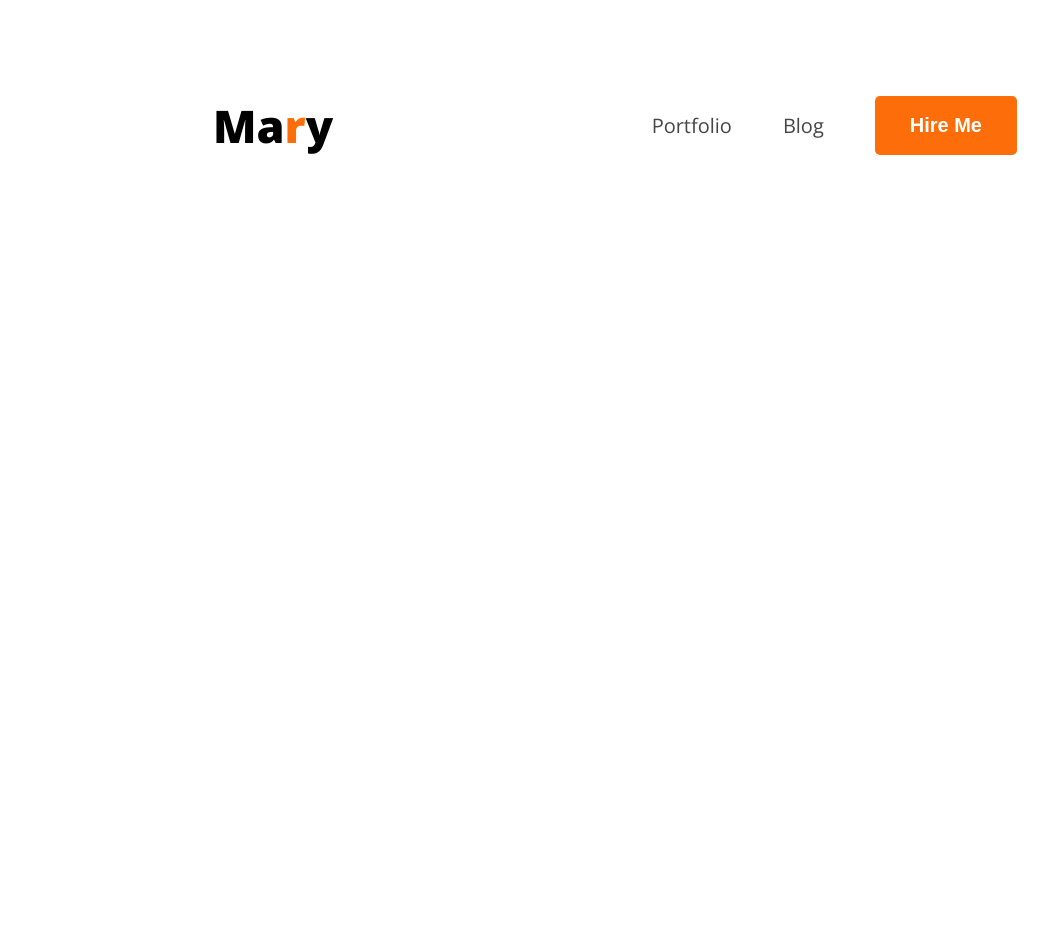
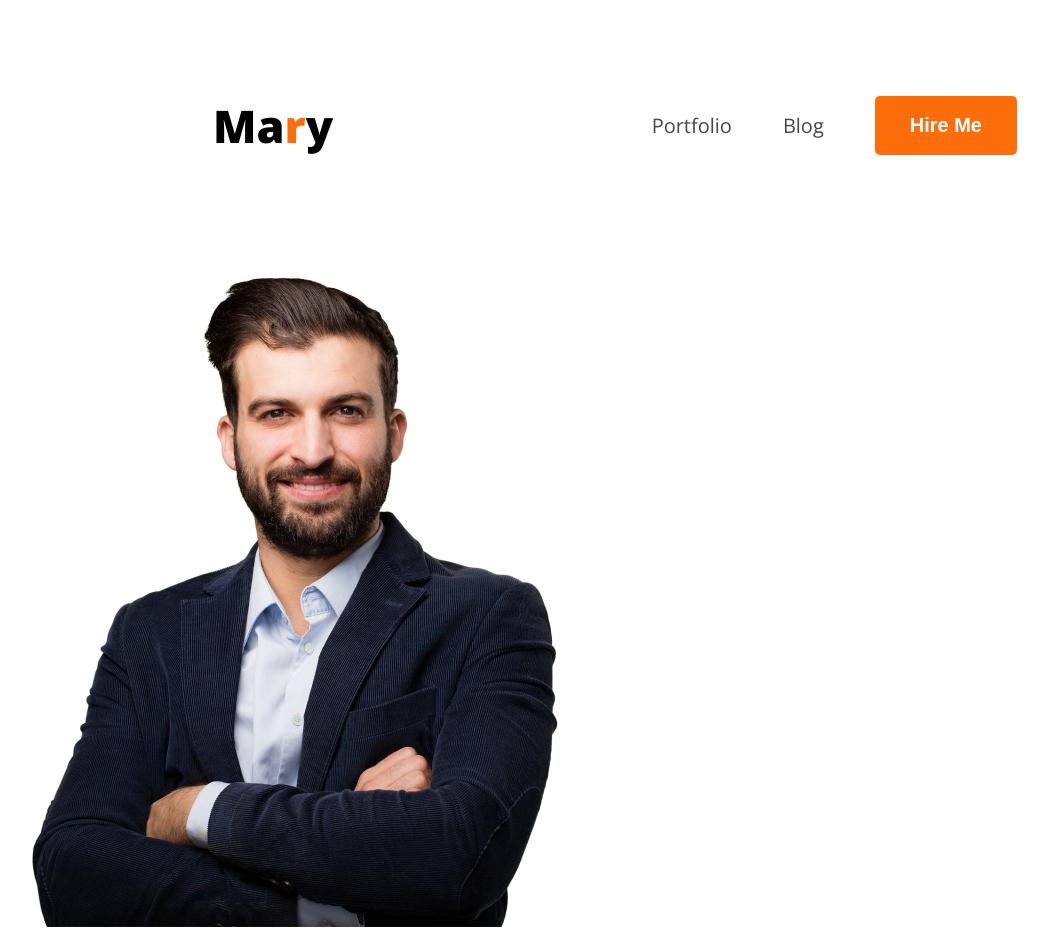
Before and after one commit to webdiv-rakib/webdeveloper-portfolio, a plain HTML site: page index.html in a window 1280 px wide. Shown: the whole page, without its empty margins (25-1073 px from the left). Before the commit the page ends 800 px from the top, so only its background shows below. Drawn offline with nearby package versions, Linux system fonts and the light colour scheme.

Commit message:
banner section on process

```diff
--- a/index.html
+++ b/index.html
@@ -18,6 +18,12 @@
                 <li><a href=""><button class="btn-primary">Hire Me</button></a></li>
             </ul>
         </nav>
+        <div class="banner">
+            <div class="banner-content">
+
+            </div>
+            <img src="assets/images/hardy.png" alt="">
+        </div>
     </header>
     <main>
 
```
